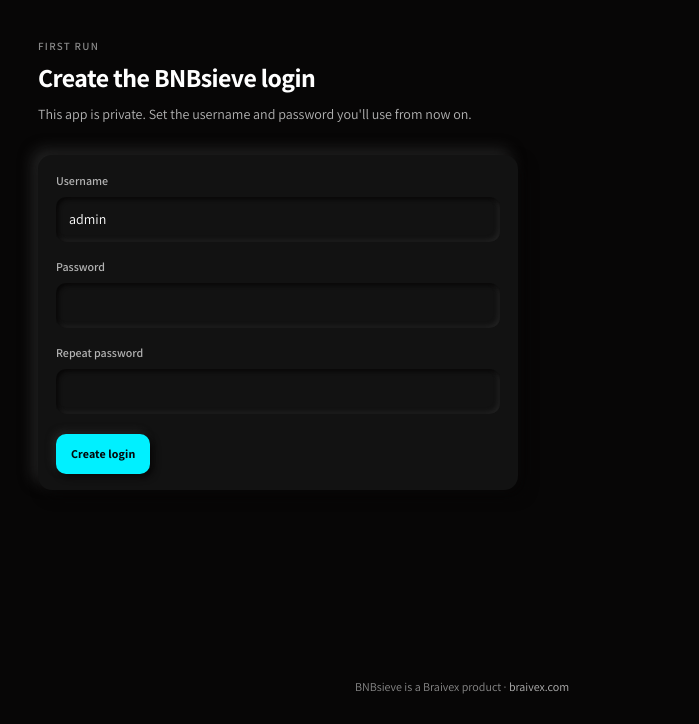
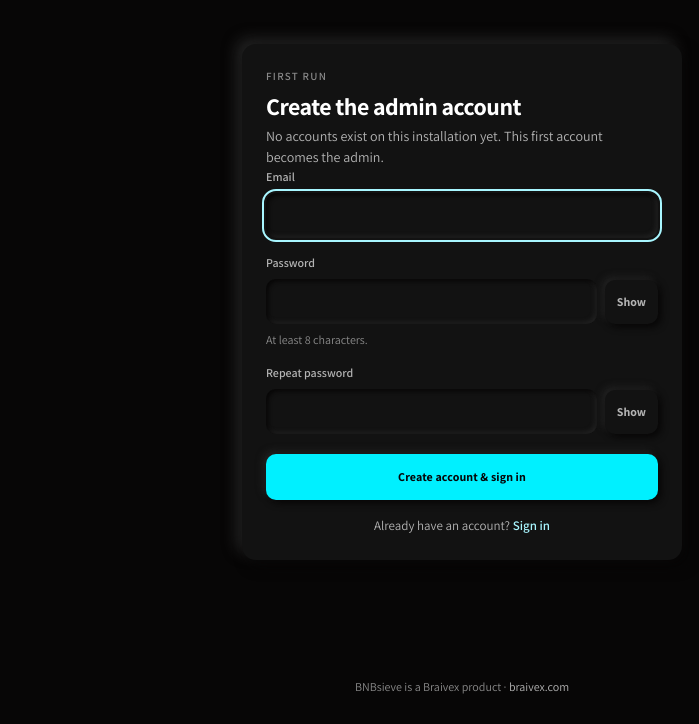
Before and after one commit to moose9200/ReelSieve, a FastAPI app: page /setup in a window 1280 px wide. Shown: the part 76-800 px from the top of the page, without its empty margins (178-877 px from the left). Run offline with FastAPI, Linux system fonts and the light colour scheme; some libraries are stand-ins or nearby versions.

Commit message:
Auth: standard sign-in flow (email login, first-run admin setup, remember me, show/hide, forgot page, rate limit, CSRF) and Users admin
Co-Authored-By: Claude Fable 5.1 <noreply@anthropic.com>

```diff
--- a/app/server.py
+++ b/app/server.py
@@ -15,52 +15,91 @@ from app import pipeline,hostmsg,search as listing_search,gdrive,auth
 app=FastAPI(title='BNBsieve by Braivex');app.mount('/static',StaticFiles(directory=HERE/'static'),name='static')
 tpl=Jinja2Templates(directory=HERE/'templates');tpl.env.autoescape=True
 from starlette.middleware.base import BaseHTTPMiddleware
-PUBLIC_PREFIXES=('/static/','/media/','/login','/setup','/logout','/oauth/google/callback','/favicon.ico','/healthz')
+PUBLIC_PREFIXES=('/static/','/media/','/oauth/google/callback','/favicon.ico')
+PUBLIC_EXACT=('/login','/setup','/logout','/forgot','/healthz')
 class LoginGate(BaseHTTPMiddleware):
     async def dispatch(self,request,call_next):
-        path=request.url.path
-        if path.startswith(PUBLIC_PREFIXES) or path in ('/login','/setup','/logout','/healthz'):return await call_next(request)
-        if not auth.has_account():return RedirectResponse('/setup',status_code=303)
+        path=request.url.path;request.state.user=None
+        if path.startswith(PUBLIC_PREFIXES) or path in PUBLIC_EXACT:
+            request.state.user=auth.check(request.cookies.get(auth.COOKIE,''));return await call_next(request)
         user=auth.check(request.cookies.get(auth.COOKIE,''))
         if not user:
             if path.startswith('/api/'):return JSONResponse({'detail':'Sign in required'},status_code=401)
-            from urllib.parse import quote as _q;return RedirectResponse('/login?next='+_q(str(request.url.path)+('?'+str(request.url.query) if request.url.query else '')),status_code=303)
+            from urllib.parse import quote as _q;target='/login' if auth.has_account() else '/setup'
+            return RedirectResponse(target+'?next='+_q(str(request.url.path)+('?'+str(request.url.query) if request.url.query else '')),status_code=303)
+        if request.method in ('POST','PUT','DELETE') and not path.startswith('/api/'):
+            form=await request.form()
+            if not auth.csrf_ok(request.cookies.get(auth.COOKIE,''),form.get('csrf')):return HTMLResponse('Invalid or expired form token — reload and try again',status_code=403)
         request.state.user=user;return await call_next(request)
 app.add_middleware(LoginGate)
-def _secure(request):return request.url.scheme=='https' or 'railway.app' in request.headers.get('host','')
+def _secure(request):return request.url.scheme=='https' or 'railway.app' in request.headers.get('host','') or 'https' in request.headers.get('x-forwarded-proto','')
+def _ip(request):return (request.headers.get('x-forwarded-for','').split(',')[0].strip() or (request.client.host if request.client else '?'))
+def _login_ctx(request,**kw):
+    tok=request.cookies.get(auth.COOKIE,'');return {'csrf':auth.csrf_token(tok),'allow_setup':not auth.has_account(),**kw}
+def _set_session(resp,request,user,long=True):
+    tok,ttl=auth.issue(user,long);resp.set_cookie(auth.COOKIE,tok,max_age=ttl,httponly=True,samesite='lax',secure=_secure(request));return resp
 @app.get('/healthz')
 def healthz():return {'ok':True}
 @app.get('/setup',response_class=HTMLResponse)
-def setup_page(request:Request):
-    if auth.has_account():return RedirectResponse('/login',status_code=303)
-    return tpl.TemplateResponse(request,'login.html',{'setup':True,'user':'admin'})
+def setup_page(request:Request,next:str='/'):
+    if auth.has_account():return RedirectResponse('/login?notice=exists',status_code=303)
+    return tpl.TemplateResponse(request,'login.html',_login_ctx(request,setup=True,next=next))
 @app.post('/setup')
 async def setup_post(request:Request):
     if auth.has_account():return RedirectResponse('/login',status_code=303)
-    f=await request.form();u=(f.get('user') or 'admin').strip();p1=f.get('password') or '';p2=f.get('password2') or ''
-    if p1!=p2:return tpl.TemplateResponse(request,'login.html',{'setup':True,'user':u,'error':'Passwords do not match'})
-    try:auth.create_account(u,p1)
-    except ValueError as e:return tpl.TemplateResponse(request,'login.html',{'setup':True,'user':u,'error':str(e)})
-    r=RedirectResponse('/',status_code=303);r.set_cookie(auth.COOKIE,auth.issue(u),max_age=auth.TTL,httponly=True,samesite='lax',secure=_secure(request));return r
+    f=await request.form();u=(f.get('user') or '').strip();p1=f.get('password') or '';p2=f.get('password2') or '';nxt=f.get('next') or '/'
+    if not auth.csrf_ok(request.cookies.get(auth.COOKIE,''),f.get('csrf')):return tpl.TemplateResponse(request,'login.html',_login_ctx(request,setup=True,user=u,error='Form expired — try again'),status_code=400)
+    if p1!=p2:return tpl.TemplateResponse(request,'login.html',_login_ctx(request,setup=True,user=u,error='Passwords do not match'),status_code=400)
+    try:auth.create_user(u,p1,'admin')
+    except ValueError as e:return tpl.TemplateResponse(request,'login.html',_login_ctx(request,setup=True,user=u,error=str(e)),status_code=400)
+    return _set_session(RedirectResponse(nxt if nxt.startswith('/') else '/',status_code=303),request,u,True)
 @app.get('/login',response_class=HTMLResponse)
-def login_page(request:Request,next:str='/'):
+def login_page(request:Request,next:str='/',notice:str=''):
     if not auth.has_account():return RedirectResponse('/setup',status_code=303)
-    return tpl.TemplateResponse(request,'login.html',{'setup':False,'next':next,'user':auth.username()})
+    if request.state.user:return RedirectResponse(next if next.startswith('/') else '/',status_code=303)
+    msg={'exists':'An account already exists — sign in.','out':'You have been signed out.','created':'Account created — sign in.'}.get(notice,'')
+    return tpl.TemplateResponse(request,'login.html',_login_ctx(request,setup=False,next=next,notice=msg))
 @app.post('/login')
 async def login_post(request:Request):
-    f=await request.form();u=(f.get('user') or '').strip();p=f.get('password') or '';nxt=f.get('next') or '/'
+    f=await request.form();u=(f.get('user') or '').strip();p=f.get('password') or '';nxt=f.get('next') or '/';remember=f.get('remember')=='1';ip=_ip(request)
     if not nxt.startswith('/'):nxt='/'
+    if not auth.csrf_ok(request.cookies.get(auth.COOKIE,''),f.get('csrf')):return tpl.TemplateResponse(request,'login.html',_login_ctx(request,setup=False,next=nxt,user=u,error='Form expired — try again'),status_code=400)
+    if auth.too_many(ip):return tpl.TemplateResponse(request,'login.html',_login_ctx(request,setup=False,next=nxt,user=u,error='Too many attempts — wait 10 minutes'),status_code=429)
     if not auth.verify(u,p):
-        time.sleep(0.8);return tpl.TemplateResponse(request,'login.html',{'setup':False,'next':nxt,'user':u,'error':'Wrong username or password'},status_code=401)
-    r=RedirectResponse(nxt,status_code=303);r.set_cookie(auth.COOKIE,auth.issue(u),max_age=auth.TTL,httponly=True,samesite='lax',secure=_secure(request));return r
+        auth.record_fail(ip);time.sleep(0.6);return tpl.TemplateResponse(request,'login.html',_login_ctx(request,setup=False,next=nxt,user=u,error='Wrong email or password'),status_code=401)
+    auth.clear_fails(ip);return _set_session(RedirectResponse(nxt,status_code=303),request,u,remember)
 @app.get('/logout')
 def logout():
-    r=RedirectResponse('/login',status_code=303);r.delete_cookie(auth.COOKIE);return r
+    r=RedirectResponse('/login?notice=out',status_code=303);r.delete_cookie(auth.COOKIE);return r
+@app.get('/forgot',response_class=HTMLResponse)
+def forgot(request:Request):return tpl.TemplateResponse(request,'forgot.html',{})
 @app.post('/api/account/password')
 async def change_password(request:Request):
     b=await request.json();cur=b.get('current') or '';new=b.get('new') or ''
-    if not auth.verify(auth.username(),cur):raise HTTPException(400,'Current password is wrong')
-    try:auth.change_password(new)
+    if not auth.verify(request.state.user,cur):raise HTTPException(400,'Current password is wrong')
+    try:auth.set_password(request.state.user,new)
+    except ValueError as e:raise HTTPException(400,str(e))
+    return {'ok':True}
+def _require_admin(request):
+    if auth.role(request.state.user)!='admin':raise HTTPException(403,'Admin only')
+@app.get('/api/users')
+def api_users(request:Request):_require_admin(request);return {'users':auth.users(),'me':request.state.user}
+@app.post('/api/users')
+async def api_users_add(request:Request):
+    _require_admin(request);b=await request.json()
+    try:auth.create_user(b.get('user',''),b.get('password',''),'admin' if b.get('role')=='admin' else 'member')
+    except ValueError as e:raise HTTPException(400,str(e))
+    return {'users':auth.users()}
+@app.post('/api/users/delete')
+async def api_users_del(request:Request):
+    _require_admin(request);b=await request.json()
+    try:auth.delete_user(b.get('user',''),request.state.user)
+    except ValueError as e:raise HTTPException(400,str(e))
+    return {'users':auth.users()}
+@app.post('/api/users/password')
+async def api_users_pw(request:Request):
+    _require_admin(request);b=await request.json()
+    try:auth.set_password(b.get('user',''),b.get('password',''))
     except ValueError as e:raise HTTPException(400,str(e))
     return {'ok':True}
 SECRET_KEYS=['HF_KEY','GOOGLE_CLIENT_SECRET'];SETTING_KEYS=['HF_KEY','PUBLIC_BASE_URL','DEFAULT_MESSAGE','GOOGLE_CLIENT_ID','GOOGLE_CLIENT_SECRET','GDRIVE_FOLDER']
@@ -307,7 +346,7 @@ def media(jid:str,name:str):
     if not p.is_file() or JOBS not in p.parents or p.suffix not in ('.mp4','.jpg'):raise HTTPException(404)
     return FileResponse(p,media_type='image/jpeg' if p.suffix=='.jpg' else 'video/mp4',filename=None if p.suffix=='.jpg' else name)
 @app.get('/settings',response_class=HTMLResponse)
-def settings(request:Request,saved:int=0,flash:str=''):return tpl.TemplateResponse(request,'settings.html',{'s':settings_view(),'saved':bool(saved),'flash':flash})
+def settings(request:Request,saved:int=0,flash:str=''):return tpl.TemplateResponse(request,'settings.html',{'s':settings_view(),'saved':bool(saved),'flash':flash,'csrf':auth.csrf_token(request.cookies.get(auth.COOKIE,'')),'is_admin':auth.role(request.state.user)=='admin'})
 @app.post('/settings')
 async def settings_post(request:Request):
     form=await request.form();save_settings(dict(form));return RedirectResponse('/settings?saved=1',status_code=303)
--- a/app/static/app.js
+++ b/app/static/app.js
@@ -419,6 +419,36 @@
       postJSON("/api/airbnb/disconnect").then(function (d) { setAirbnb(d); aStatus.textContent = "Disconnected."; }).catch(function (err) { aStatus.textContent = err.message; });
     });
   }
+  Array.prototype.forEach.call(document.querySelectorAll(".pw-toggle"), function (t) {
+    t.addEventListener("click", function () { var inp = document.getElementById(t.getAttribute("data-for")); var show = inp.type === "password"; inp.type = show ? "text" : "password"; t.textContent = show ? "Hide" : "Show"; t.setAttribute("aria-label", show ? "Hide password" : "Show password"); });
+  });
+  var userList = document.getElementById("user-list");
+  if (userList) {
+    var nuStatus = document.getElementById("nu-status");
+    function renderUsers(d) {
+      userList.innerHTML = "";
+      (d.users || []).forEach(function (u) {
+        var li = document.createElement("li"); li.className = "user-row";
+        li.innerHTML = "<span class=\"u-mail\"></span><span class=\"badge\"></span><span class=\"u-actions\"></span>";
+        li.querySelector(".u-mail").textContent = u.user + (u.user === d.me ? " (you)" : ""); li.querySelector(".badge").textContent = u.role;
+        var acts = li.querySelector(".u-actions");
+        var rp = document.createElement("button"); rp.type = "button"; rp.className = "btn btn-secondary btn-sm"; rp.textContent = "Reset password";
+        rp.addEventListener("click", function () { var np = prompt("New password for " + u.user + " (min 8):"); if (!np) return; postJSON("/api/users/password", { user: u.user, password: np }).then(function () { nuStatus.textContent = "Password set for " + u.user; }).catch(function (e) { nuStatus.textContent = e.message; }); });
+        acts.appendChild(rp);
+        if (u.user !== d.me) { var rm = document.createElement("button"); rm.type = "button"; rm.className = "btn btn-secondary btn-sm"; rm.textContent = "Remove";
+          rm.addEventListener("click", function () { if (!confirm("Remove " + u.user + "?")) return; postJSON("/api/users/delete", { user: u.user }).then(function (dd) { renderUsers({ users: dd.users, me: d.me }); }).catch(function (e) { nuStatus.textContent = e.message; }); });
+          acts.appendChild(rm); }
+        userList.appendChild(li);
+      });
+    }
+    getJSON("/api/users").then(renderUsers).catch(function () {});
+    document.getElementById("nu-btn").addEventListener("click", function () {
+      nuStatus.className = "form-status";
+      postJSON("/api/users", { user: document.getElementById("nu-email").value, password: document.getElementById("nu-pass").value, role: document.getElementById("nu-role").value })
+        .then(function (dd) { getJSON("/api/users").then(renderUsers); nuStatus.textContent = "User added."; document.getElementById("nu-email").value = ""; document.getElementById("nu-pass").value = ""; })
+        .catch(function (e) { nuStatus.textContent = e.message; nuStatus.classList.add("is-error"); });
+    });
+  }
   var pwBtn = document.getElementById("pw-btn");
   if (pwBtn) pwBtn.addEventListener("click", function () {
     var out = document.getElementById("pw-status"); out.className = "form-status";
--- a/app/static/style.css
+++ b/app/static/style.css
@@ -534,3 +534,21 @@ select { width: 100%; color: var(--ink); background: var(--surface); border: 0;
 
 .login-card { max-width: 480px; }
 .login-hero h1 { font-size: 26px; }
+
+/* auth */
+.login-wrap { display: flex; justify-content: center; padding: 24px 0; }
+.login-card { width: 100%; max-width: 440px; padding: 24px; }
+.login-title { font-size: 24px; margin: 4px 0 6px; }
+.pw-row { display: flex; gap: 8px; align-items: center; } .pw-row input { flex: 1; min-width: 0; }
+.pw-toggle { border: 0; background: var(--surface); box-shadow: var(--raise-sm); border-radius: var(--radius-control); min-height: 44px; padding: 0 12px; color: var(--muted); font: inherit; font-size: 12px; font-weight: 700; cursor: pointer; }
+.login-opts { display: flex; justify-content: space-between; align-items: center; gap: 10px; flex-wrap: wrap; }
+.link-muted { color: var(--muted); font-size: 12px; text-decoration: none; } .link-muted:hover { color: var(--accent-text); }
+.btn-wide { width: 100%; min-height: 46px; }
+.login-foot { color: var(--muted); font-size: 13px; margin: 16px 0 0; text-align: center; } .login-foot a { color: var(--accent-text); text-decoration: none; font-weight: 600; }
+.hint-ok { color: var(--pos-text); }
+.steps { color: var(--muted); font-size: 13px; padding-left: 18px; line-height: 1.6; }
+.grid-3 { display: grid; grid-template-columns: 1.4fr 1fr .7fr; gap: 12px; }
+.user-list { list-style: none; margin: 0 0 14px; padding: 0; display: flex; flex-direction: column; gap: 8px; }
+.user-row { display: grid; grid-template-columns: 1fr auto auto; gap: 10px; align-items: center; padding: 10px 12px; border-radius: var(--radius-control); box-shadow: var(--sink-sm); font-size: 13px; }
+.u-actions { display: flex; gap: 8px; }
+@media (max-width: 720px) { .grid-3 { grid-template-columns: 1fr; } .user-row { grid-template-columns: 1fr auto; } .u-actions { grid-column: 1 / -1; } }
--- a/app/templates/base.html
+++ b/app/templates/base.html
@@ -29,7 +29,7 @@
       <a href="/"{% if request and request.url.path == "/" %} aria-current="page"{% endif %}>New reel</a>
       <a href="/reels"{% if request and request.url.path == "/reels" %} aria-current="page"{% endif %}>Reels</a>
       <a href="/settings"{% if request and request.url.path == "/settings" %} aria-current="page"{% endif %}>Settings</a>
-      {% if request and request.cookies.get("bnbsieve_session") %}<a href="/logout">Log out</a>{% endif %}
+      {% if request and request.state.user %}<a href="/logout" class="nav-user" title="Signed in as {{ request.state.user }}">Log out</a>{% endif %}
       <button type="button" class="theme-toggle" id="theme-toggle" aria-label="Toggle light and dark theme" title="Toggle theme">
         <svg class="icon-sun" width="16" height="16" viewBox="0 0 24 24" fill="none" stroke="currentColor" stroke-width="2" stroke-linecap="round" aria-hidden="true"><circle cx="12" cy="12" r="4"/><path d="M12 2v2M12 20v2M4.9 4.9l1.4 1.4M17.7 17.7l1.4 1.4M2 12h2M20 12h2M4.9 19.1l1.4-1.4M17.7 6.3l1.4-1.4"/></svg>
         <svg class="icon-moon" width="16" height="16" viewBox="0 0 24 24" fill="currentColor" aria-hidden="true"><path d="M21 12.8A9 9 0 1 1 11.2 3a7 7 0 0 0 9.8 9.8z"/></svg>
--- a/app/templates/login.html
+++ b/app/templates/login.html
@@ -1,19 +1,35 @@
 {% extends "base.html" %}
-{% block title %}{{ "Create your login" if setup else "Sign in" }}{% endblock %}
+{% block title %}{{ "Create admin account" if setup else "Sign in" }}{% endblock %}
 {% block content %}
-<section class="hero login-hero">
-  <p class="eyebrow">{{ "First run" if setup else "Private" }}</p>
-  <h1>{{ "Create the BNBsieve login" if setup else "Sign in to BNBsieve" }}</h1>
-  <p class="sub">{{ "This app is private. Set the username and password you'll use from now on." if setup else "Listing reels, host messages and Drive uploads are behind this login." }}</p>
-</section>
-<section class="card form-card login-card">
-  <form method="post" action="{{ '/setup' if setup else '/login' }}" autocomplete="on">
-    <input type="hidden" name="next" value="{{ next or '/' }}">
-    <div class="field"><label for="user">Username</label><input type="text" id="user" name="user" value="{{ user or '' }}" autocomplete="username" required></div>
-    <div class="field"><label for="password">Password</label><input type="password" id="password" name="password" autocomplete="{{ 'new-password' if setup else 'current-password' }}" required minlength="{{ 8 if setup else 1 }}"></div>
-    {% if setup %}<div class="field"><label for="password2">Repeat password</label><input type="password" id="password2" name="password2" autocomplete="new-password" required minlength="8"></div>{% endif %}
-    {% if error %}<p class="hint hint-warn">{{ error }}</p>{% endif %}
-    <div class="actions"><button type="submit" class="btn btn-primary">{{ "Create login" if setup else "Sign in" }}</button></div>
-  </form>
+<section class="login-wrap">
+  <section class="card login-card">
+    <p class="eyebrow">{{ "First run" if setup else "Welcome back" }}</p>
+    <h1 class="login-title">{{ "Create the admin account" if setup else "Sign in to BNBsieve" }}</h1>
+    <p class="sub">{{ "No accounts exist on this installation yet. This first account becomes the admin." if setup else "Use the email and password you set up." }}</p>
+    {% if notice %}<p class="hint hint-ok" role="status">{{ notice }}</p>{% endif %}
+    <form method="post" action="{{ '/setup' if setup else '/login' }}" autocomplete="on" novalidate>
+      <input type="hidden" name="csrf" value="{{ csrf }}">
+      <input type="hidden" name="next" value="{{ next or '/' }}">
+      <div class="field"><label for="user">Email</label><input type="email" id="user" name="user" value="{{ user or '' }}" autocomplete="{{ 'email' if setup else 'username' }}" inputmode="email" required autofocus></div>
+      <div class="field">
+        <label for="password">Password</label>
+        <div class="pw-row"><input type="password" id="password" name="password" autocomplete="{{ 'new-password' if setup else 'current-password' }}" required minlength="{{ 8 if setup else 1 }}"><button type="button" class="pw-toggle" data-for="password" aria-label="Show password">Show</button></div>
+        {% if setup %}<p class="hint">At least 8 characters.</p>{% endif %}
+      </div>
+      {% if setup %}
+      <div class="field"><label for="password2">Repeat password</label><div class="pw-row"><input type="password" id="password2" name="password2" autocomplete="new-password" required minlength="8"><button type="button" class="pw-toggle" data-for="password2" aria-label="Show password">Show</button></div></div>
+      {% else %}
+      <div class="field field-check login-opts">
+        <label class="check"><input type="checkbox" name="remember" value="1" checked><span>Keep me signed in for 30 days</span></label>
+        <a class="link-muted" href="/forgot">Forgot password?</a>
+      </div>
+      {% endif %}
+      {% if error %}<p class="hint hint-warn" role="alert">{{ error }}</p>{% endif %}
+      <div class="actions"><button type="submit" class="btn btn-primary btn-wide">{{ "Create account & sign in" if setup else "Sign in" }}</button></div>
+    </form>
+    <p class="login-foot">
+      {% if setup %}Already have an account? <a href="/login">Sign in</a>{% else %}{% if allow_setup %}First time here? <a href="/setup">Create the admin account</a>{% else %}Need access? Ask an admin to add you in Settings → Users.{% endif %}{% endif %}
+    </p>
+  </section>
 </section>
 {% endblock %}
```
Also changed, not shown: app/auth.py (+70 -24 lines), app/templates/forgot.html (added, +16 -0 lines), app/templates/settings.html (+16 -1 lines).
